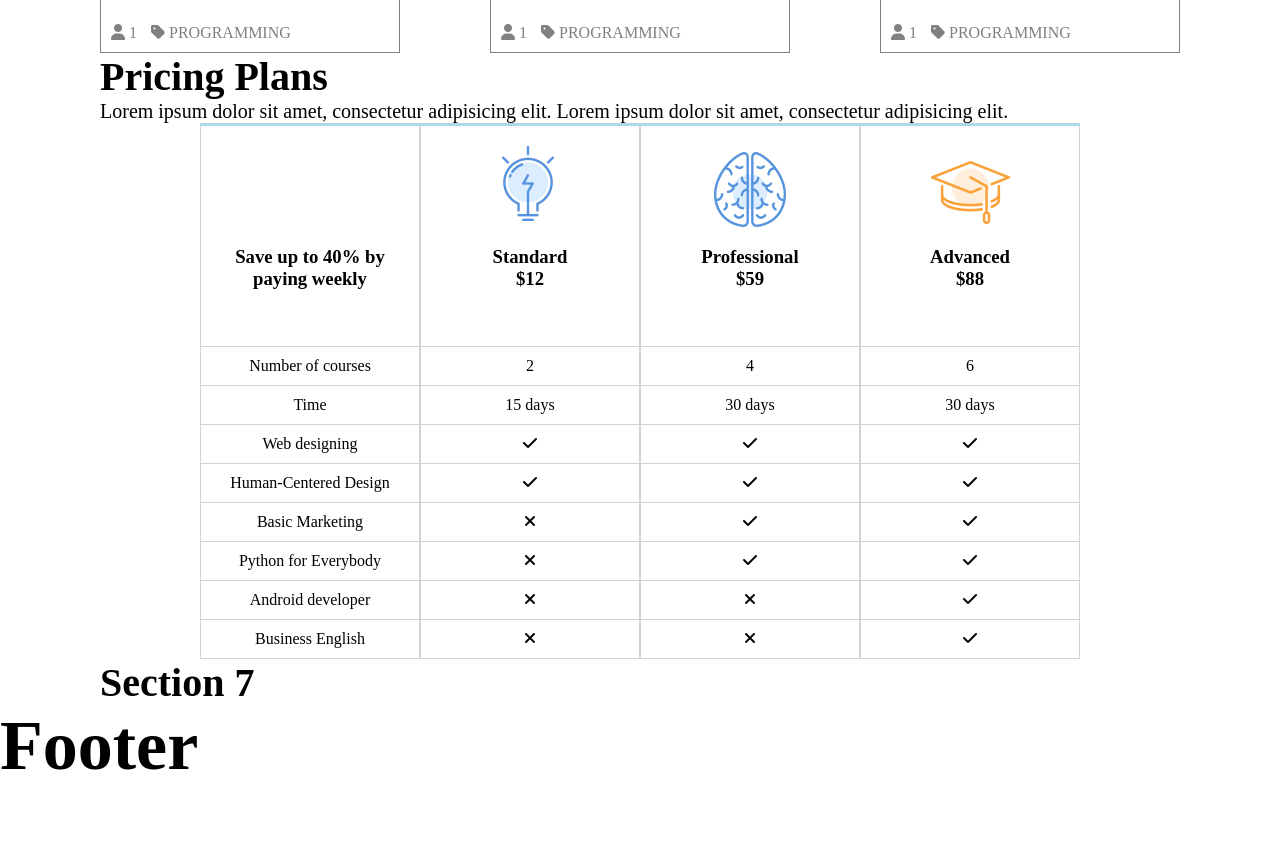
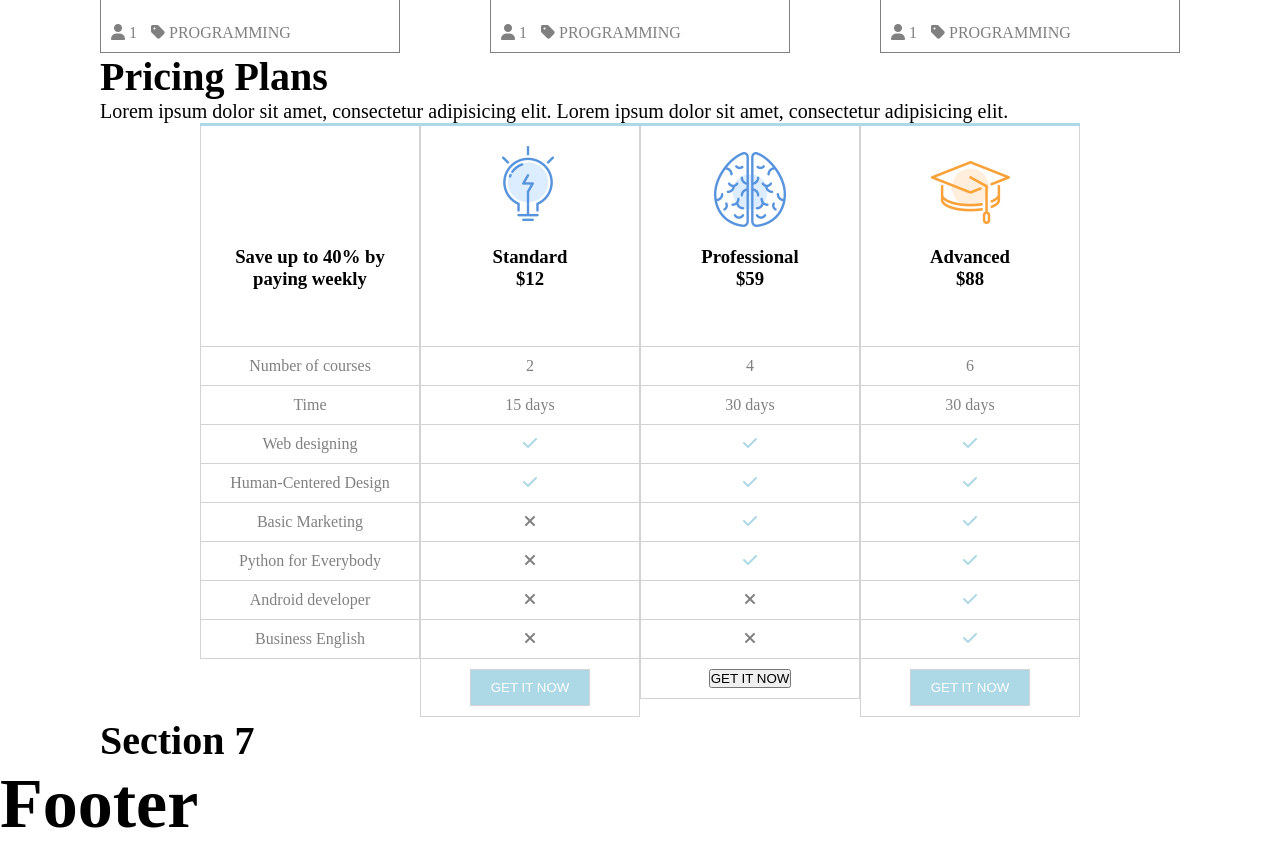
Before and after one commit to Nembo93/proj-html-vuejs, a Vue app: page / in a window 1280 px wide. Shown: the part 4120-4964 px from the top of the page. Before the commit the page ends 4906 px from the top, so only its background shows below. Built offline with nearby package versions, Linux system fonts and the light colour scheme.

Commit message:
Aggiunge bottoni

```diff
--- a/src/components/AppSection6.vue
+++ b/src/components/AppSection6.vue
@@ -82,6 +82,11 @@ export default{
                 <div class="board_cell">
                     <span class=""><i class="fa-sharp fa-solid fa-xmark"></i></span>
                 </div>
+                <div class="board_cell">
+                    <button class="price_button">
+                        GET IT NOW
+                    </button>
+                </div>
             </div>
 
             <!-- Colonna 3 -->
@@ -119,6 +124,11 @@ export default{
                 </div>
                 <div class="board_cell">
                     <span class=""><i class="fa-sharp fa-solid fa-xmark"></i></span>
+                </div>
+                <div class="board_cell">
+                    <button class="active_button">
+                        GET IT NOW
+                    </button>
                 </div>
             </div>
 
@@ -158,6 +168,11 @@ export default{
                 <div class="board_cell">
                     <span class=""><i class="fa-solid fa-check"></i></span>
                 </div>
+                <div class="board_cell">
+                    <button class="price_button">
+                        GET IT NOW
+                    </button>
+                </div>
             </div>
 
 
@@ -169,6 +184,10 @@ export default{
 <style scoped>
 .col{
     width: calc(100% / 4);
+    color: gray;
+}
+.col h3{
+    color: black;
 }
 .choiced_item_bar{
     height: 3px;
@@ -185,4 +204,18 @@ export default{
     height: 100px;
     padding: 10px;
 }
+.fa-check{
+    color: lightblue;
+}
+.price_button{
+    padding: 10px 20px;
+    border: 1px solid lightgray;
+    color: gray;
+}
+.price_button{
+    padding: 10px 20px;
+    border: 1px solid lightgray;
+    color: white;
+    background-color: lightblue;
+}
 </style>
```
